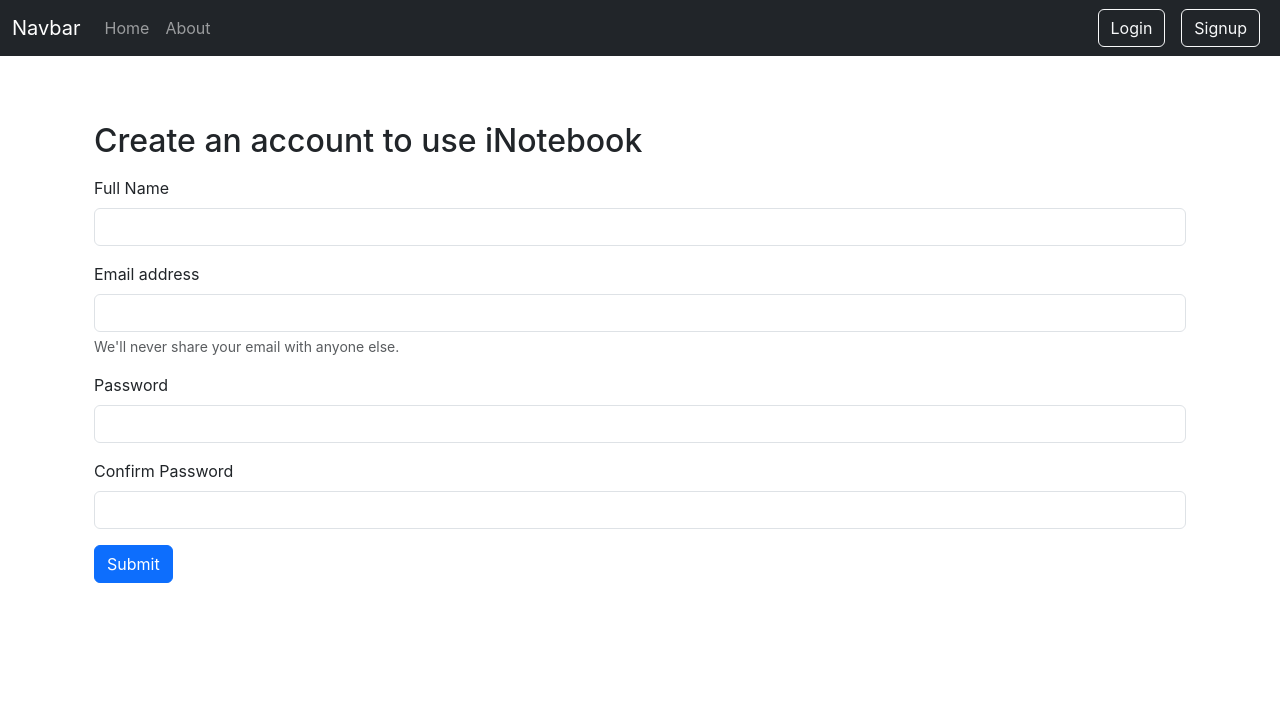
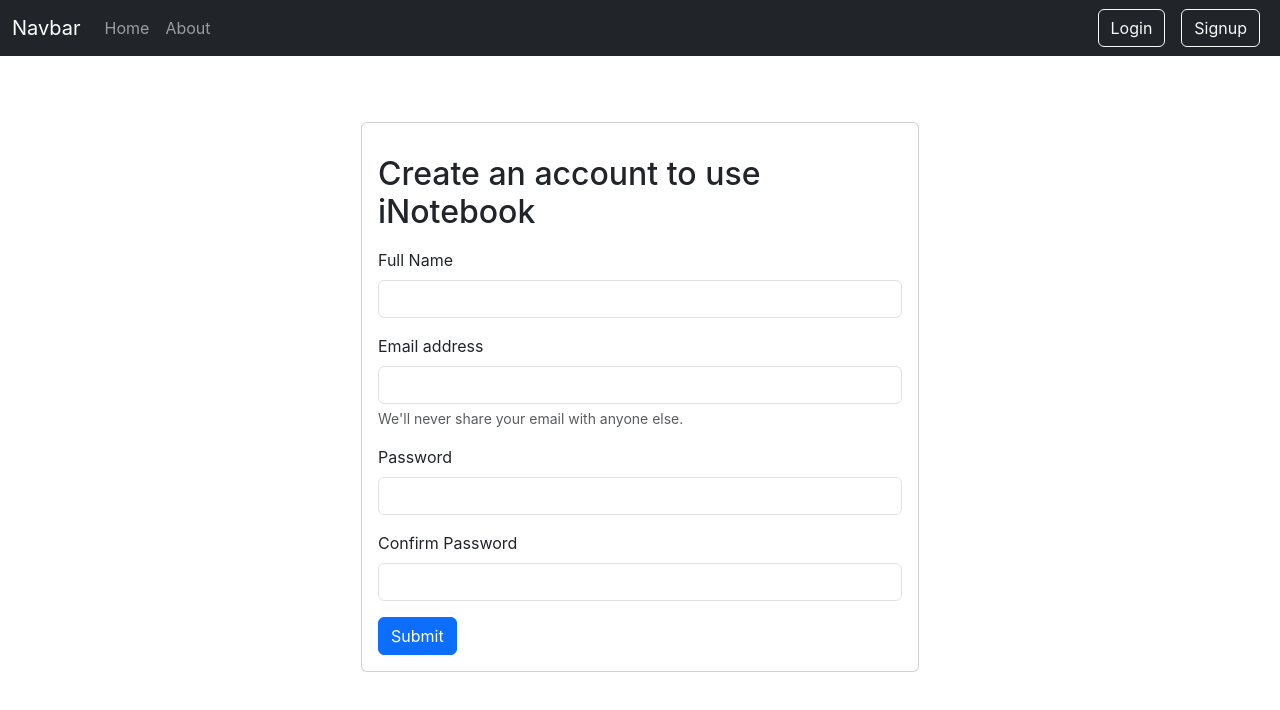
Before and after one commit to RushabhDabre/inotebook, a React (Create React App) app: page /signup in a window 1280 px wide. Shown: the top 710 px of the page. Built offline with nearby package versions, Linux system fonts and the light colour scheme.

Commit message:
UI Changes in Login and Signup page

```diff
--- a/src/components/Login.js
+++ b/src/components/Login.js
@@ -1,8 +1,8 @@
-import React, {useState} from 'react'
-import {useNavigate} from 'react-router-dom';
+import React, { useState } from 'react'
+import { useNavigate } from 'react-router-dom';
 
 const Login = (props) => {
-    const [credentials, setCredentials] = useState({email: "", password: ""});
+    const [credentials, setCredentials] = useState({ email: "", password: "" });
     let navigate = useNavigate();
 
     const handleSubmit = async (e) => {
@@ -16,13 +16,13 @@ const Login = (props) => {
         });
         const json = await response.json();
         console.log(json);
-        if (json.success){
+        if (json.success) {
             // Save the auth token and redirect
             localStorage.setItem('token', json.authtoken);
             navigate("/");
             props.showAlert("Logged in Successfully", "success")
         }
-        else{
+        else {
             props.showAlert("Invalid Credentials", "danger")
         }
 
@@ -33,12 +33,13 @@ const Login = (props) => {
     }
 
     return (
-        <div>
+        <div className="card my-3 col-md-5 mx-auto" >
+            <div className="card-body">
                 <h2 className='mt-3 mb-3'>Login to continue to iNotebook</h2>
                 <form onSubmit={handleSubmit}>
                     <div className="mb-3">
                         <label htmlFor="email" className="form-label">Email address</label>
-                    <input type="email" className="form-control" value={credentials.email} onChange={onChange}  id="email" name="email" aria-describedby="emailHelp" />
+                        <input type="email" className="form-control" value={credentials.email} onChange={onChange} id="email" name="email" aria-describedby="emailHelp" />
                         <div id="emailHelp" className="form-text">We'll never share your email with anyone else.</div>
                     </div>
                     <div className="mb-3">
@@ -48,6 +49,7 @@ const Login = (props) => {
                     <button type="submit" className="btn btn-dark" >Submit</button>
                 </form>
             </div>
+        </div>
     )
 }
 
--- a/src/components/Notes.js
+++ b/src/components/Notes.js
@@ -2,7 +2,7 @@ import React, { useContext, useEffect, useRef, useState } from 'react';
 import noteContext from "../context/notes/noteContext"
 import NoteItem from './NoteItem';
 import AddNote from './AddNote';
-import {useNavigate} from 'react-router-dom';
+import { useNavigate } from 'react-router-dom';
 
 
 const Notes = (props) => {
@@ -40,12 +40,8 @@ const Notes = (props) => {
 
     return (
         <>
+
             <AddNote showAlert={props.showAlert} />
-
-            <button ref={ref} type="button" className="btn btn-primary d-none" data-bs-toggle="modal" data-bs-target="#exampleModal">
-                Launch demo modal
-            </button>
-
 
             <div className="modal fade" id="exampleModal" tabIndex="-1" aria-labelledby="exampleModalLabel" aria-hidden="true">
                 <div className="modal-dialog">
@@ -79,8 +75,10 @@ const Notes = (props) => {
                 </div>
             </div>
 
+
             <div className="row my-3">
-                <h1>Your Notes</h1>
+            <h1>Your Notes</h1>
+
                 <div className="conainer mx-2">
                     {notes.length === 0 && 'No notes to display'}
                 </div>
@@ -88,6 +86,7 @@ const Notes = (props) => {
                     return <NoteItem key={note._id} updateNote={updateNote} showAlert={props.showAlert} note={note} />;
                 })}
             </div>
+
         </>
     )
 }
--- a/src/components/Signup.js
+++ b/src/components/Signup.js
@@ -33,7 +33,8 @@ function Signup(props) {
   }
 
   return (
-    <div className="container">
+    <div className="card my-3 col-md-6 mx-auto">
+    <div className="card-body">
       <h2 className='mt-3 mb-3'>Create an account to use iNotebook</h2>
       <form onSubmit={handleSubmit}>
         <div className="mb-3">
@@ -56,6 +57,7 @@ function Signup(props) {
         <button type="submit" className="btn btn-primary">Submit</button>
       </form>
     </div>
+    </div>
   )
 }
 
```
Lines whose indentation alone changed are shown as unchanged.
